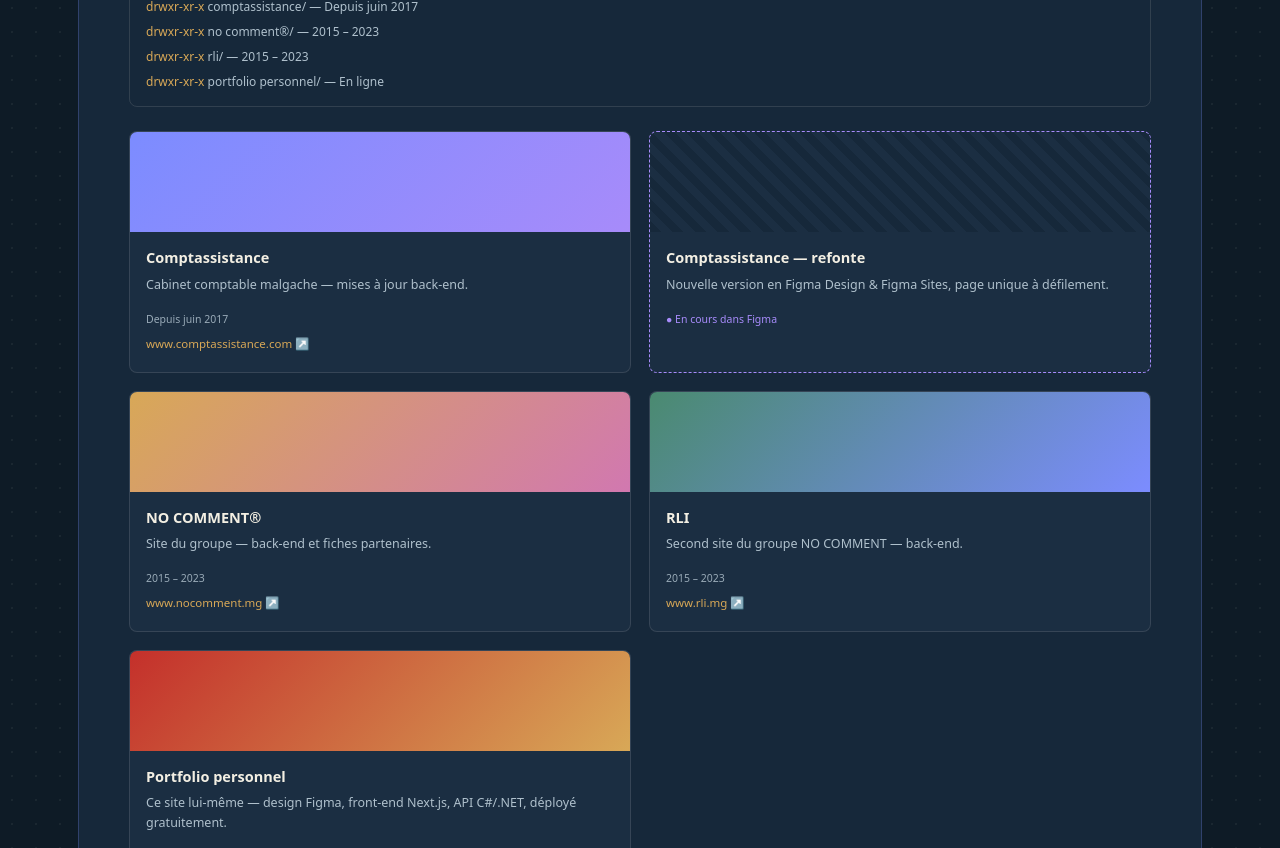
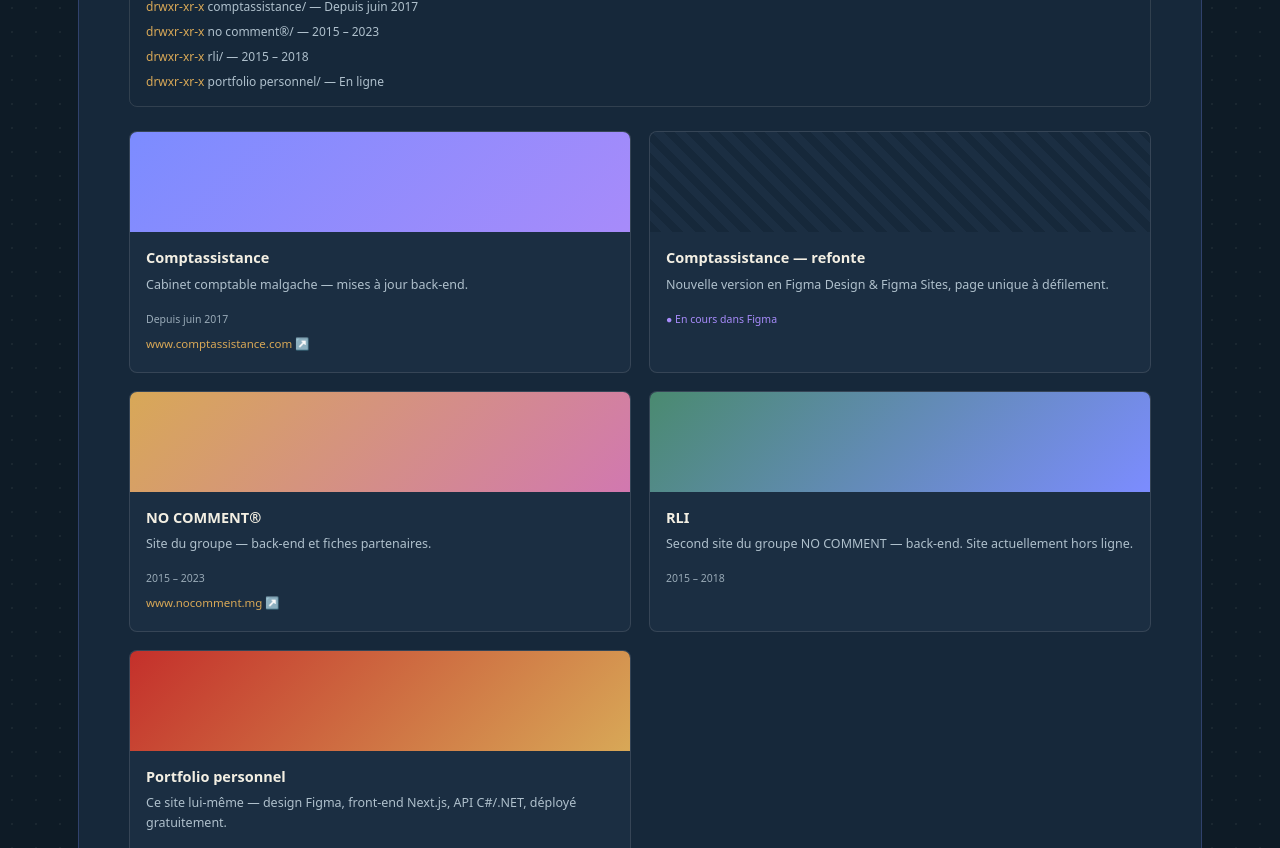
Before and after one commit to TsimaAndriam/tsima-portfolio1, a Next.js app in the folder web/: page / in a window 1280 px wide. Shown: the part 3460-4308 px from the top of the page. Built offline with nearby package versions, Linux system fonts and the light colour scheme.

Commit message:
Correction RLI et effet de survol sur les cartes projets

```diff
--- a/web/src/app/globals.css
+++ b/web/src/app/globals.css
@@ -216,8 +216,30 @@
 .dirlist div { padding: 3px 0; }
 .dirlist .path { color: var(--gold); }
 .thumb-grid { display: grid; grid-template-columns: repeat(2, 1fr); gap: 18px; }
+
+/* Old Thumb-card */
+/*
 .thumb-card { border: 1px solid var(--line); border-radius: 8px; overflow: hidden; background: var(--ink-card-2); }
 .thumb-card.progress { border-style: dashed; border-color: var(--figma); }
+*/
+
+/* New Thumb-card */
+.thumb-card {
+  border: 1px solid var(--line);
+  border-radius: 8px;
+  overflow: hidden;
+  background: var(--ink-card-2);
+  transition: border-color 0.15s ease, transform 0.15s ease;
+}
+.thumb-card:hover {
+  border-color: var(--gold);
+  transform: translateY(-3px);
+}
+.thumb-card.progress:hover {
+  border-color: var(--figma);
+}
+/* End new Thumb-card */
+
 .thumb-art { height: 100px; }
 .thumb-art.t1 { background: linear-gradient(135deg, var(--select), var(--figma)); }
 .thumb-art.t2 { background: linear-gradient(135deg, var(--gold), var(--csharp)); }
@@ -240,6 +262,13 @@
 
 @media (max-width: 560px) {
   .thumb-grid { grid-template-columns: 1fr; }
+}
+
+@media (prefers-reduced-motion: reduce) {
+  html { scroll-behavior: auto; }
+  .reveal { opacity: 1; transform: none; transition: none; }
+  .caret { animation: none; }
+  .thumb-card { transition: none; }
 }
 
 /* Fin Style Frame Projets */
--- a/web/src/lib/data.ts
+++ b/web/src/lib/data.ts
@@ -101,10 +101,9 @@
   {
     slug: "rli",
     name: "RLI",
-    description: "Second site du groupe NO COMMENT — back-end.",
-    tag: "2015 – 2023",
+    description: "Second site du groupe NO COMMENT — back-end. Site actuellement hors ligne.",
+    tag: "2015 – 2018",
     status: "live",
-    url: "https://www.rli.mg",
     art: "t3",
   },
   {
```
Also changed, not shown: 1 other file (tests, documents, lock files or other folders).
